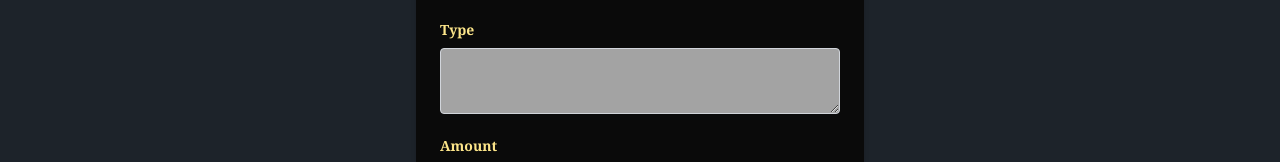
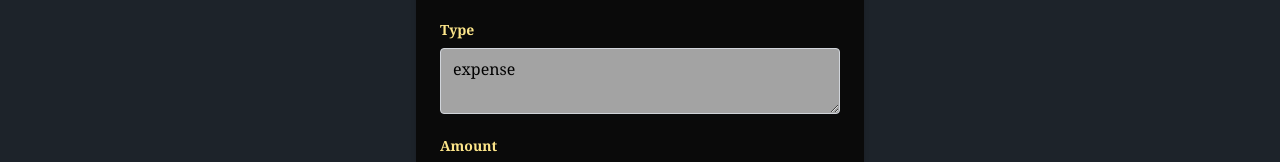
Before and after one commit to Punsano26/Finacial-Tracker, a React (Vite) app in the folder Fontend-financial/: page /dashbord in a window 1280 px wide. Shown: the part 388-550 px from the top of the page. Built offline with nearby package versions, Linux system fonts and the light colour scheme; no server answers.

Commit message:
type push

```diff
--- a/Fontend-financial/src/pages/dashbord/AddRecordForm.jsx
+++ b/Fontend-financial/src/pages/dashbord/AddRecordForm.jsx
@@ -108,11 +108,11 @@ const AddRecordForm = () => {
             Type
           </label>
           <textarea
-          type="radio"
+          type="text"
             id="type"
             name="type"
             required
-            value={financials.description}
+            value={financials.type}
             onChange={handleChange}
             className="bg-neutral-400 w-full px-3 py-2 border border-gray-300 rounded focus:outline-none focus:ring-2 focus:ring-blue-500"
           />
```
